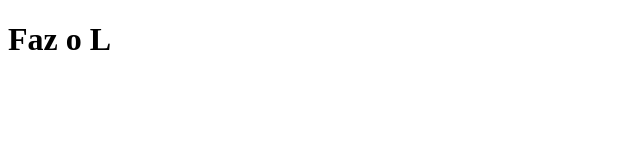
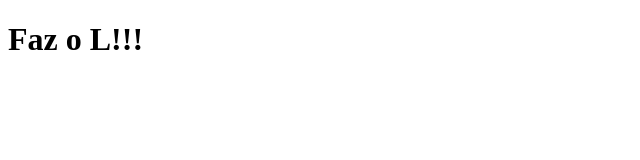
Before and after one commit to Disalvu/clone_tabnews, a Next.js app: page / in a window 1280 px wide. Shown: the top 160 px of the page, without its empty margins (0-640 px from the left). Built offline with nearby package versions, Linux system fonts and the light colour scheme.

Commit message:
Modifica a frase

```diff
--- a/pages/index.js
+++ b/pages/index.js
@@ -1,5 +1,5 @@
 function Home() {
-    return <h1>Faz o L</h1>
+    return <h1>Faz o L!!!</h1>
 }
 
 export default Home;
```
